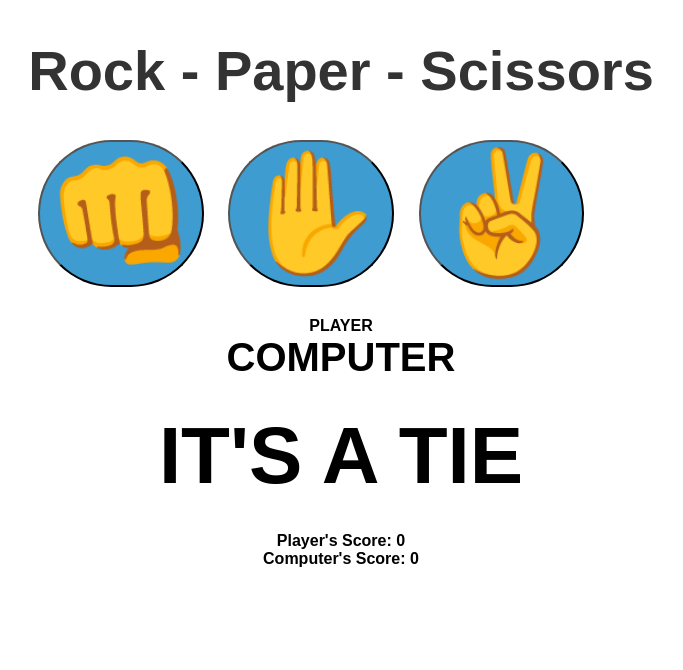
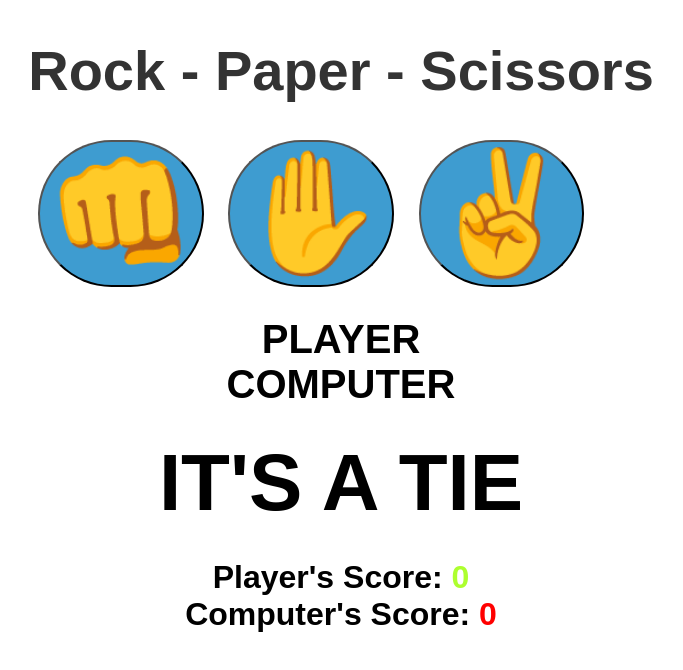
Before and after one commit to Shenan2004/Rock-Paper-Scissor-app, a plain HTML site: page index.html in a window 1280 px wide. Shown: the whole page, without its empty margins (299-982 px from the left). Drawn offline with Linux system fonts and the light colour scheme.

Commit message:
Update CSS selectors for display elements

```diff
--- a/style.css
+++ b/style.css
@@ -30,7 +30,7 @@ h1{
     background-color: aqua;
 }
 
-#displayDisplay, #computerDisplay{
+#playerDisplay, #computerDisplay{
     font-size: 2.5rem;
 }
 
@@ -39,9 +39,13 @@ h1{
     margin: 30px 0;
 }
 
-.greenText{
+.greenText, #playerScoreDisplay{
     color: greenyellow;
 }
-.redText{
+.redText, #computerScoreDisplay{
     color: red;
 }
+
+.scoreDisplay{
+    font-size: 2rem;
+}
```
